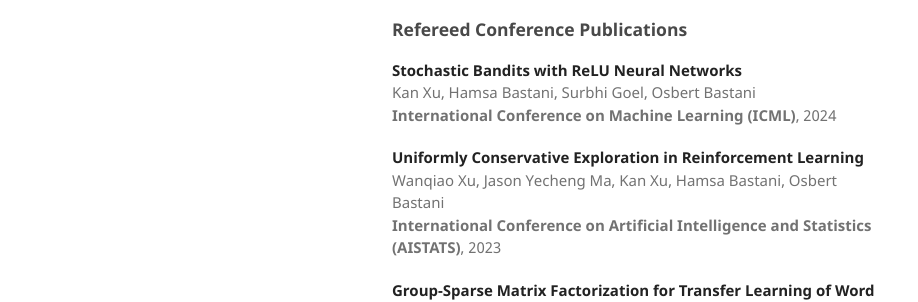
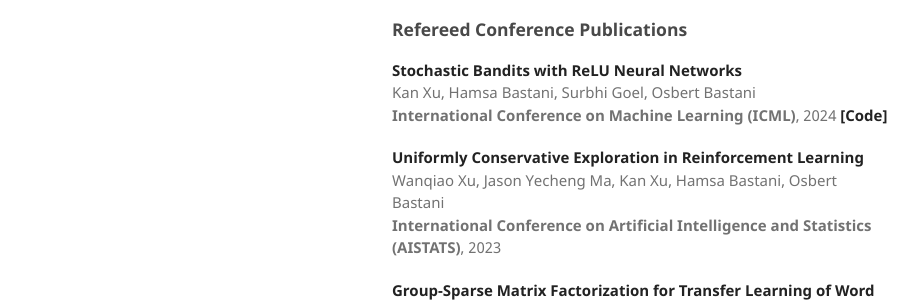
Before and after one commit to kanxu526/kanxu526.github.io, a Jekyll site: the page built from research.md, in a window 1280 px wide and 1300 px high. Shown: the part 734-1036 px from the top of the window, without its empty margins (178-1096 px from the left). Built offline with Jekyll 4.4.1, drawn with Linux system fonts in a browser that asks for light colours.

Commit message:
Update research.md

```diff
--- a/research.md
+++ b/research.md
@@ -39,7 +39,7 @@ Kan Xu, Hamsa Bastani<br>
 
 <p><a href="https://proceedings.mlr.press/v235/xu24c.html">Stochastic Bandits with ReLU Neural Networks</a><br>
 Kan Xu, Hamsa Bastani, Surbhi Goel, Osbert Bastani<br>
-<b>International Conference on Machine Learning (ICML)</b>, 2024</p>
+<b>International Conference on Machine Learning (ICML)</b>, 2024 <a href="https://github.com/kanxu526/ReLUBandit">[Code]</a></p>
 
 <p><a href="https://proceedings.mlr.press/v206/xu23j.html">Uniformly Conservative Exploration in Reinforcement Learning</a><br>
 Wanqiao Xu, Jason Yecheng Ma, Kan Xu, Hamsa Bastani, Osbert Bastani<br>
```
